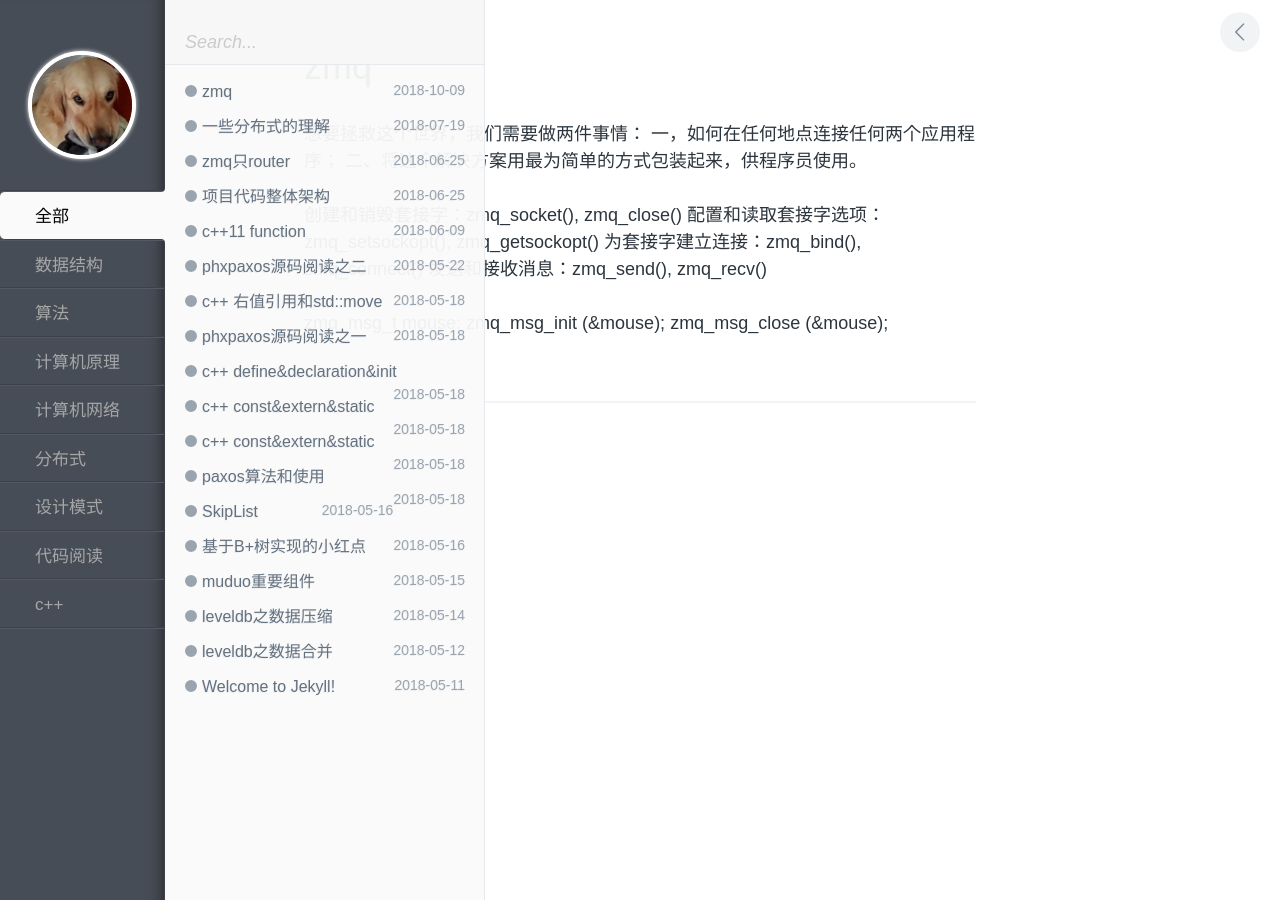
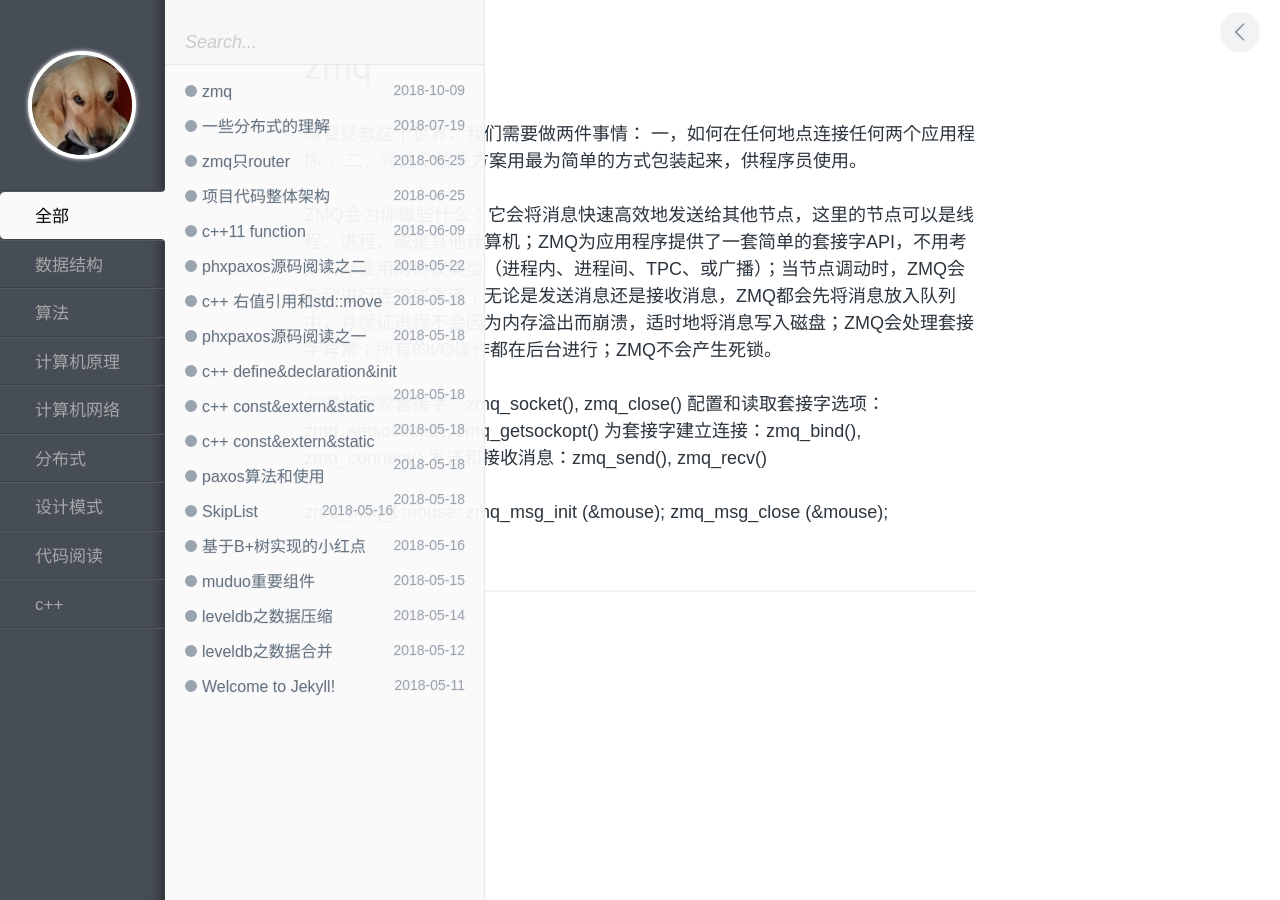
Before and after one commit to LZhuY/lzhuy.github.com, a Jekyll site: the page built from _posts/2018-10-09-zmq.markdown, in a window 1280 px wide. Built offline with Jekyll 4.4.1, drawn with Linux system fonts in a browser that asks for light colours; comment, search, counter and statistics services are not loaded.

Commit message:
what zmq can do
what zmq can do

```diff
--- a/_posts/2018-10-09-zmq.markdown
+++ b/_posts/2018-10-09-zmq.markdown
@@ -10,6 +10,8 @@ tags: distributed_system
 一，如何在任何地点连接任何两个应用程序；
 二、将这个解决方案用最为简单的方式包装起来，供程序员使用。
 
+ZMQ会为你做些什么：它会将消息快速高效地发送给其他节点，这里的节点可以是线程、进程、或是其他计算机；ZMQ为应用程序提供了一套简单的套接字API，不用考虑实际使用的协议类型（进程内、进程间、TPC、或广播）；当节点调动时，ZMQ会自动进行连接或重连；无论是发送消息还是接收消息，ZMQ都会先将消息放入队列中，并保证进程不会因为内存溢出而崩溃，适时地将消息写入磁盘；ZMQ会处理套接字异常；所有的I/O操作都在后台进行；ZMQ不会产生死锁。
+
 创建和销毁套接字：zmq_socket(), zmq_close()
 配置和读取套接字选项：zmq_setsockopt(), zmq_getsockopt()
 为套接字建立连接：zmq_bind(), zmq_connect()
```
